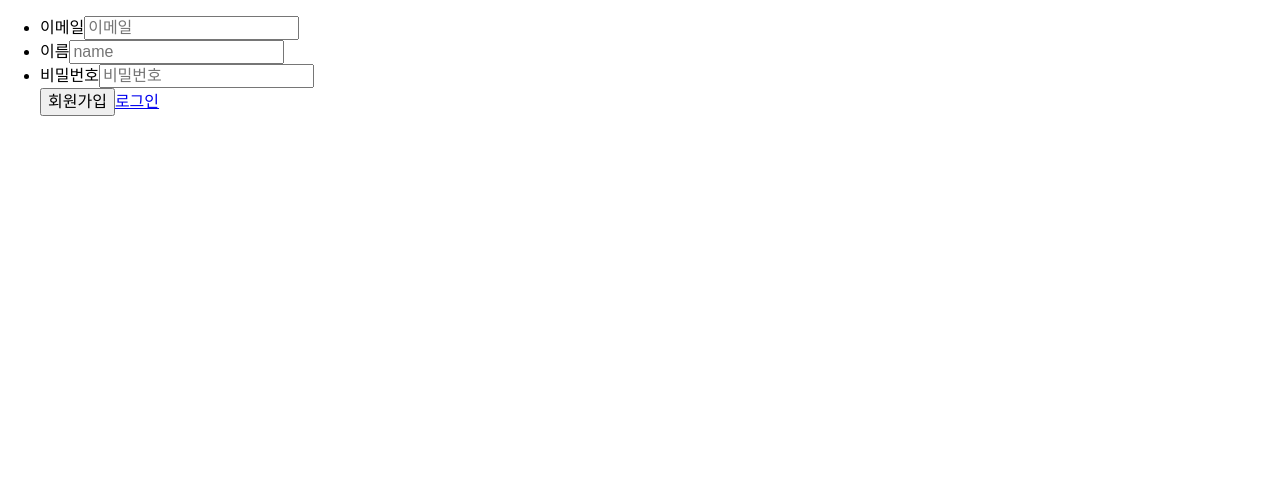
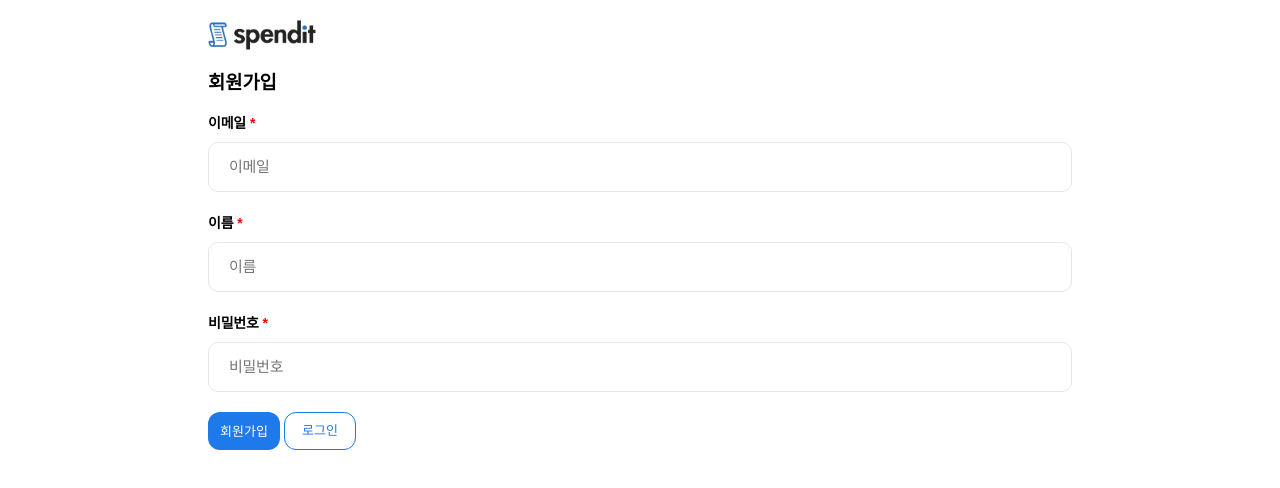
Before and after one commit to beemee-p/react-signin-signup, a React app: page /signup in a window 1280 px wide. Shown: the top 488 px of the page. Built offline with nearby package versions, Linux system fonts and the light colour scheme.

Commit message:
add: FormInput to SignIn n SignUp

```diff
--- a/src/apis/signIn.ts
+++ b/src/apis/signIn.ts
@@ -11,10 +11,10 @@ export async function signIn(email: string, password: string) {
     if (response.status === 200) {
       const token = response.data.token;
       sessionStorage.setItem("token", token);
-      alert("로그인에 성공했습니다.");
+      alert("로그인에 성공했습니다💚");
     } else {
       console.error("Signin failed");
-      alert("로그인에 실패했습니다.");
+      alert("로그인에 실패했습니다🥲");
     }
   } catch (error) {
     console.error("API call failed", error);
--- a/src/apis/signup.ts
+++ b/src/apis/signup.ts
@@ -12,10 +12,10 @@ export async function signUp(email: string, password: string, name: string) {
     if (response.status === 200) {
       const token = response.data.token;
       sessionStorage.setItem("token", token);
-      alert("회원가입에 성공했습니다.");
+      alert("회원가입에 성공했습니다🐶");
     } else {
       console.error("Signin failed");
-      alert("회원가입에 실패했습니다.");
+      alert("회원가입에 실패했습니다🥲");
     }
   } catch (error) {
     console.error("API call failed", error);
--- a/src/components/Header.tsx
+++ b/src/components/Header.tsx
@@ -1,6 +1,7 @@
 import React from "react";
 import { useDispatch } from "react-redux";
 import { useLocation } from "react-router";
+import { Link } from "react-router-dom";
 import { styled } from "styled-components";
 import Button from "../components/common/Button";
 import LinkButton from "../components/common/LinkButton";
@@ -21,14 +22,19 @@ const Header = () => {
 
   return (
     <HeaderStyle>
+      <Link to="/">
         <img src={SpenditLogo} alt="logo" />
+      </Link>
 
       {location.pathname !== "/signup" && location.pathname !== "/signin" && (
         <div className="user-btns">
           {user ? (
+            <>
+              <p>환영합니다 {user?.name || "-"} 님</p>
               <Button onClick={handleLogOut} design={{ type: "secondary" }}>
                 로그아웃
               </Button>
+            </>
           ) : (
             <>
               <LinkButton to="/signin" design={{ type: "primary" }}>
@@ -42,8 +48,6 @@ const Header = () => {
           )}
         </div>
       )}
-
-      {user && <p>환영합니다 {user?.name || "-"} 님</p>}
     </HeaderStyle>
   );
 };
@@ -54,18 +58,28 @@ const HeaderStyle = styled.header`
   align-items: center;
   padding: 20px 0;
 
+  > a {
+    &:hover {
+      opacity: 0.7;
+    }
     > img {
       width: 108px;
       height: 30px;
     }
+  }
 
   .user-btns {
     display: flex;
+    align-items: center;
 
     > a {
       margin-left: 8px;
       width: 75px;
     }
+
+    > p {
+      margin-right: 8px;
+    }
   }
 `;
 
--- /dev/null
+++ b/src/components/common/FormInput.tsx
@@ -0,0 +1,59 @@
+import { UserValidation } from "@/src/util/validation";
+import React from "react";
+import styled from "styled-components";
+import Input from "./Input";
+
+interface FormInputProps {
+  type: string;
+  value: string;
+  onChange: (e: React.ChangeEvent<HTMLInputElement>) => void;
+  placeholder: string;
+  validation?: UserValidation | null;
+}
+
+const FormInput: React.FC<FormInputProps> = (props: FormInputProps) => {
+  return (
+    <FormInputStyle>
+      <h5>{props.placeholder}</h5>
+      <Input
+        type={props.type}
+        value={props.value}
+        onChange={props.onChange}
+        placeholder={props.placeholder}
+      />
+
+      {!props.validation?.isValid && props.validation?.type === props.type && (
+        <p className="err-msg">{props.validation?.error}</p>
+      )}
+    </FormInputStyle>
+  );
+};
+
+const FormInputStyle = styled.li`
+  margin-bottom: 20px;
+  list-style-type: none;
+
+  > h5 {
+    margin-bottom: 8px;
+    font-size: 14px;
+    line-height: 22px;
+    letter-spacing: -0.25px;
+    font-weight: 600;
+
+    &::after {
+      content: "*";
+      color: red;
+      margin-left: 4px;
+    }
+  }
+
+  .err-msg {
+    margin-top: 8px;
+    color: red;
+    font-size: 12px;
+    line-height: 20px;
+    letter-spacing: -0.25px;
+  }
+`;
+
+export default FormInput;
--- /dev/null
+++ b/src/components/common/Input.tsx
@@ -0,0 +1,47 @@
+import React, { ReactElement } from "react";
+import { styled } from "styled-components";
+
+interface InputProps {
+  type: string;
+  value: string;
+  onChange: (e: React.ChangeEvent<HTMLInputElement>) => void;
+  placeholder: string;
+  validation?: {
+    isValid: boolean;
+    error: string;
+  };
+}
+
+const Input = (props: InputProps): ReactElement => {
+  return (
+    <LabelStyle>
+      <InputStyle
+        type={props.type}
+        value={props.value}
+        onChange={props.onChange}
+        placeholder={props.placeholder}
+      />
+    </LabelStyle>
+  );
+};
+
+const LabelStyle = styled.label`
+  display: flex;
+  justify-content: space-between;
+  border-radius: 10px;
+  border: 1px solid rgb(228, 232, 232);
+  padding: 11px 18px;
+`;
+
+const InputStyle = styled.input`
+  width: 100%;
+  outline-style: none;
+  border: none;
+  font-size: 15px;
+  line-height: 24px;
+  letter-spacing: -0.25px;
+  font-weight: 400;
+  background-color: transparent;
+`;
+
+export default Input;
--- a/src/pages/Main.tsx
+++ b/src/pages/Main.tsx
@@ -59,7 +59,7 @@ const SectionStyle = styled.section`
   h1 {
     color: #0b2852;
     font-size: 50px;
-    font-weight: 400;
+    font-weight: 700;
   }
 
   > p {
--- a/src/pages/SignIn.tsx
+++ b/src/pages/SignIn.tsx
@@ -1,11 +1,12 @@
 import React, { ReactElement, useState } from "react";
-import { Link, useNavigate } from "react-router-dom";
+import { useNavigate } from "react-router-dom";
 import { signIn } from "../apis/signIn";
-import {
-  UserValidation,
-  VALIDATION_TYPE,
-  validateUser,
-} from "../util/validation";
+import Button from "../components/common/Button";
+import FormInput from "../components/common/FormInput";
+import LinkButton from "../components/common/LinkButton";
+import { UserValidation, validateUser } from "../util/validation";
+import { UlStyle } from "./SignUp";
+import Template from "./Template";
 
 const SignIn = (): ReactElement => {
   const navigate = useNavigate();
@@ -27,40 +28,37 @@ const SignIn = (): ReactElement => {
   }
 
   return (
-    <ul>
-      <li>
-        <span>이메일</span>
-        <input
+    <Template>
+      <h3>로그인</h3>
+
+      <UlStyle>
+        <FormInput
           type="email"
           value={email}
           onChange={(e) => setEmail(e.target.value)}
           placeholder="이메일"
+          validation={userValidation}
         />
 
-        {!userValidation?.isValid &&
-          userValidation?.type === VALIDATION_TYPE.EMAIL && (
-            <p>{userValidation.error}</p>
-          )}
-      </li>
-
-      <li>
-        <span>비밀번호</span>
-        <input
+        <FormInput
           type="password"
           value={password}
           onChange={(e) => setPassword(e.target.value)}
           placeholder="비밀번호"
+          validation={userValidation}
         />
 
-        {!userValidation?.isValid &&
-          userValidation?.type === VALIDATION_TYPE.PASSWORD && (
-            <p>{userValidation.error}</p>
-          )}
-      </li>
+        <div className="btn-wrap">
+          <Button onClick={handleSignIn} design={{ type: "primary" }}>
+            로그인
+          </Button>
 
-      <button onClick={handleSignIn}>로그인</button>
-      <Link to="/signup">회원가입</Link>
-    </ul>
+          <LinkButton to="/signup" design={{ type: "secondary" }}>
+            회원가입
+          </LinkButton>
+        </div>
+      </UlStyle>
+    </Template>
   );
 };
 
--- a/src/pages/SignUp.tsx
+++ b/src/pages/SignUp.tsx
@@ -1,11 +1,13 @@
 import React, { ReactElement, useState } from "react";
-import { Link, useNavigate } from "react-router-dom";
+import { useNavigate } from "react-router-dom";
+import { styled } from "styled-components";
 import { signUp } from "../apis/signup";
-import {
-  UserValidation,
-  VALIDATION_TYPE,
-  validateUser,
-} from "../util/validation";
+import Button from "../components/common/Button";
+import FormInput from "../components/common/FormInput";
+import LinkButton from "../components/common/LinkButton";
+import { UserValidation, validateUser } from "../util/validation";
+import Template from "./Template";
+
 const SignUp = (): ReactElement => {
   const navigate = useNavigate();
   const [email, setEmail] = useState("");
@@ -27,56 +29,66 @@ const SignUp = (): ReactElement => {
   }
 
   return (
-    <ul>
-      <li>
-        <span>이메일</span>
-        <input
+    <Template>
+      <h3>회원가입</h3>
+
+      <UlStyle>
+        <FormInput
           type="email"
           value={email}
           onChange={(e) => setEmail(e.target.value)}
           placeholder="이메일"
+          validation={userValidation}
         />
 
-        {!userValidation?.isValid &&
-          userValidation?.type === VALIDATION_TYPE.EMAIL && (
-            <p>{userValidation.error}</p>
-          )}
-      </li>
-
-      <li>
-        <span>이름</span>
-        <input
+        <FormInput
           type="name"
           value={name}
           onChange={(e) => setName(e.target.value)}
-          placeholder="name"
+          placeholder="이름"
+          validation={userValidation}
         />
 
-        {!userValidation?.isValid &&
-          userValidation?.type === VALIDATION_TYPE.NAME && (
-            <p>{userValidation.error}</p>
-          )}
-      </li>
-
-      <li>
-        <span>비밀번호</span>
-        <input
+        <FormInput
           type="password"
           value={password}
           onChange={(e) => setPassword(e.target.value)}
           placeholder="비밀번호"
+          validation={userValidation}
         />
 
-        {!userValidation?.isValid &&
-          userValidation?.type === VALIDATION_TYPE.PASSWORD && (
-            <p>{userValidation.error}</p>
-          )}
-      </li>
+        <div className="btn-wrap">
+          <Button onClick={handleSignUp} design={{ type: "primary" }}>
+            회원가입
+          </Button>
 
-      <button onClick={handleSignUp}>회원가입</button>
-      <Link to="/signin">로그인</Link>
-    </ul>
+          <LinkButton to="/signin" design={{ type: "secondary" }}>
+            로그인
+          </LinkButton>
+        </div>
+      </UlStyle>
+    </Template>
   );
 };
 
+export const UlStyle = styled.ul`
+  .btn-wrap {
+    display: flex;
+    justify-content: flex-start;
+    align-items: center;
+    margin-top: 20px;
+
+    > button {
+      margin-right: 4px;
+      width: 72px;
+      height: 38px;
+    }
+
+    > a {
+      height: 38px;
+      width: 72px;
+    }
+  }
+`;
+
 export default SignUp;
--- a/src/styles/global.styles.ts
+++ b/src/styles/global.styles.ts
@@ -386,6 +386,10 @@ p {
   margin: 0;
 }
 
+ul {
+  padding: 0;
+}
+
 /* ==========================================================================
    Optional configurations
    ========================================================================== */
```
Also changed, not shown: src/components/common/View.tsx (deleted, +0 -16 lines). Lines whose indentation alone changed are shown as unchanged.
